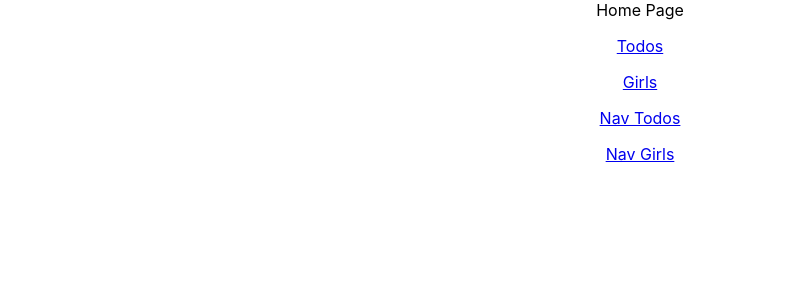
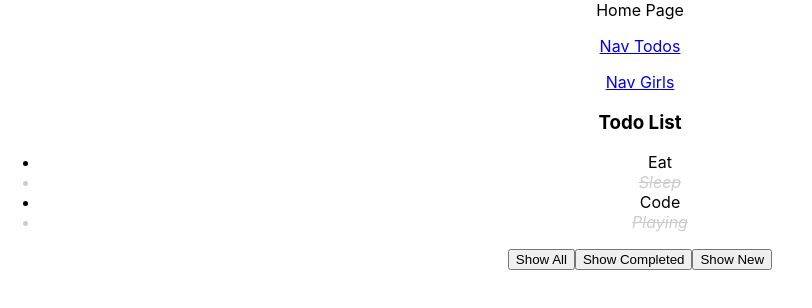
Before and after one commit to hoanngocle/happy-reactjs, a React (Create React App) app: page / in a window 1280 px wide. Shown: the top 308 px of the page, without its empty margins (0-812 px from the left). Built offline with nearby package versions, Linux system fonts and the light colour scheme.

Commit message:
React Router
- Distinguish between NavLink + Link

```diff
--- a/src/App.js
+++ b/src/App.js
@@ -22,48 +22,13 @@ function App() {
 
   return (
     <div className="App">
-      {/* <header className="App-header">
-        <img src={logo} className="App-logo" alt="logo" />
-        <p>
-          Hello {name}!
-        </p>
-        <p>Xin chao {name} - {age} - {isMale ? 'Male': 'Female'}</p>
-        {isMale ? <p>Male</p> : <p>Female</p>}
-
-        {isMale && (
-          <React.Fragment>
-          <p>Male</p>
-          <p>Male</p>
-          <p>Male</p>
-          </React.Fragment>
-        )}
-
-
-        {isMale && (
-          <>
-          <p>Male</p>
-          <p>Male</p>
-          <p>Male</p>
-          </>
-        )}
-
-        <p>{student.name}      </p>
-
-        <p>{colorList}</p>
-        <ul>
-          {colorList.map(color => (
-            <li style={{ color }}>{color}</li>
-          ))}
-        </ul>
-      </header> */}
       Home Page
-      <p><Link to="todos">Todos</Link></p>
-      <p><Link to="girls">Girls</Link></p>
 
       <p><NavLink to="todos">Nav Todos</NavLink></p>
       <p><NavLink to="girls">Nav Girls</NavLink></p>
 
       <Routes>
+        <Route path='/' element={<TodoFeature/>}/>
         <Route path="/todos" element={<TodoFeature />} />
         <Route path="/girls" element={<GirlFeature />} />
       </Routes>
```
